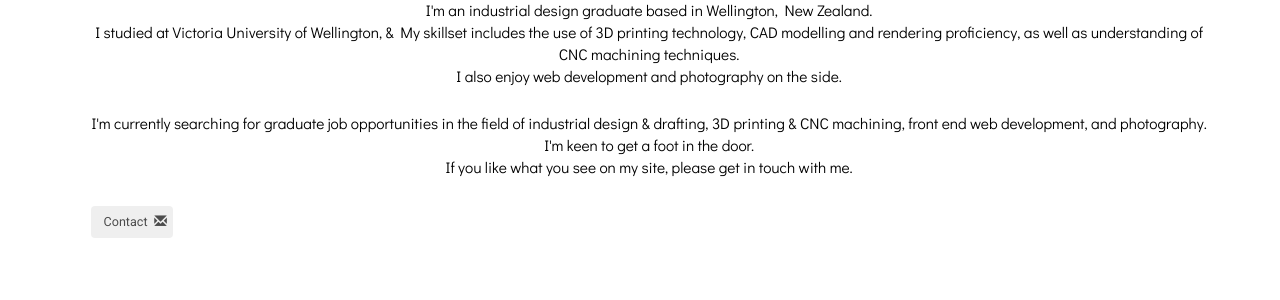
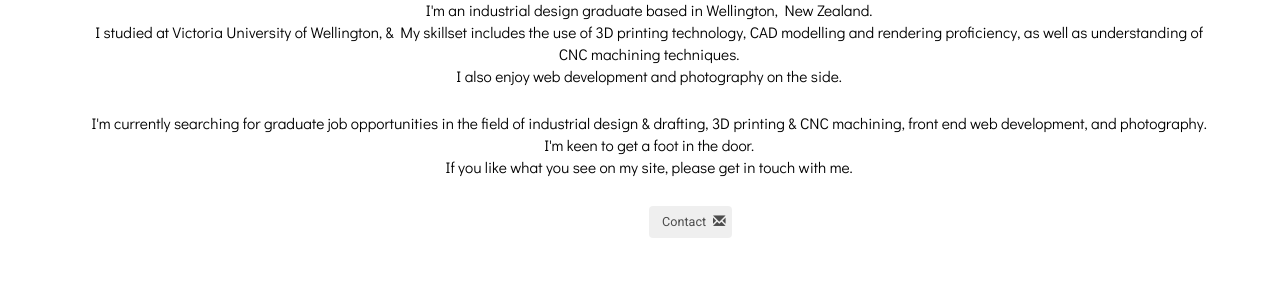
Before and after one commit to penmancall/website-concept-1, a PHP site: page / in a window 1280 px wide. Shown: the part 231-531 px from the top of the page. Run offline with PHP 8.4, Linux system fonts and the light colour scheme; some libraries are stand-ins or nearby versions.

Commit message:
Add files via upload

```diff
--- a/mobile.css
+++ b/mobile.css
@@ -22,6 +22,7 @@ padding-right: 2%;}
 
 .button-container{
     width: 100%;
+    padding-left: 50%;
 }
 .button-three{
     width: 100%;
```
